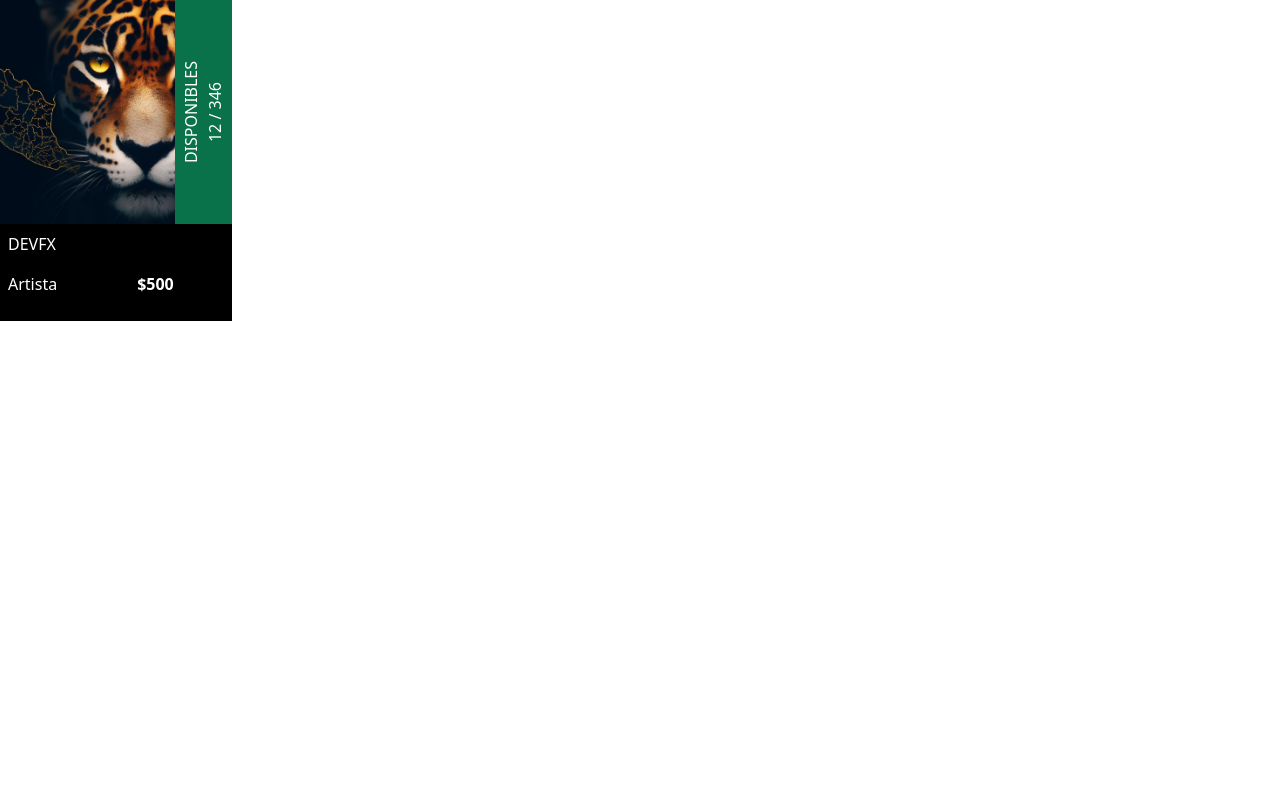
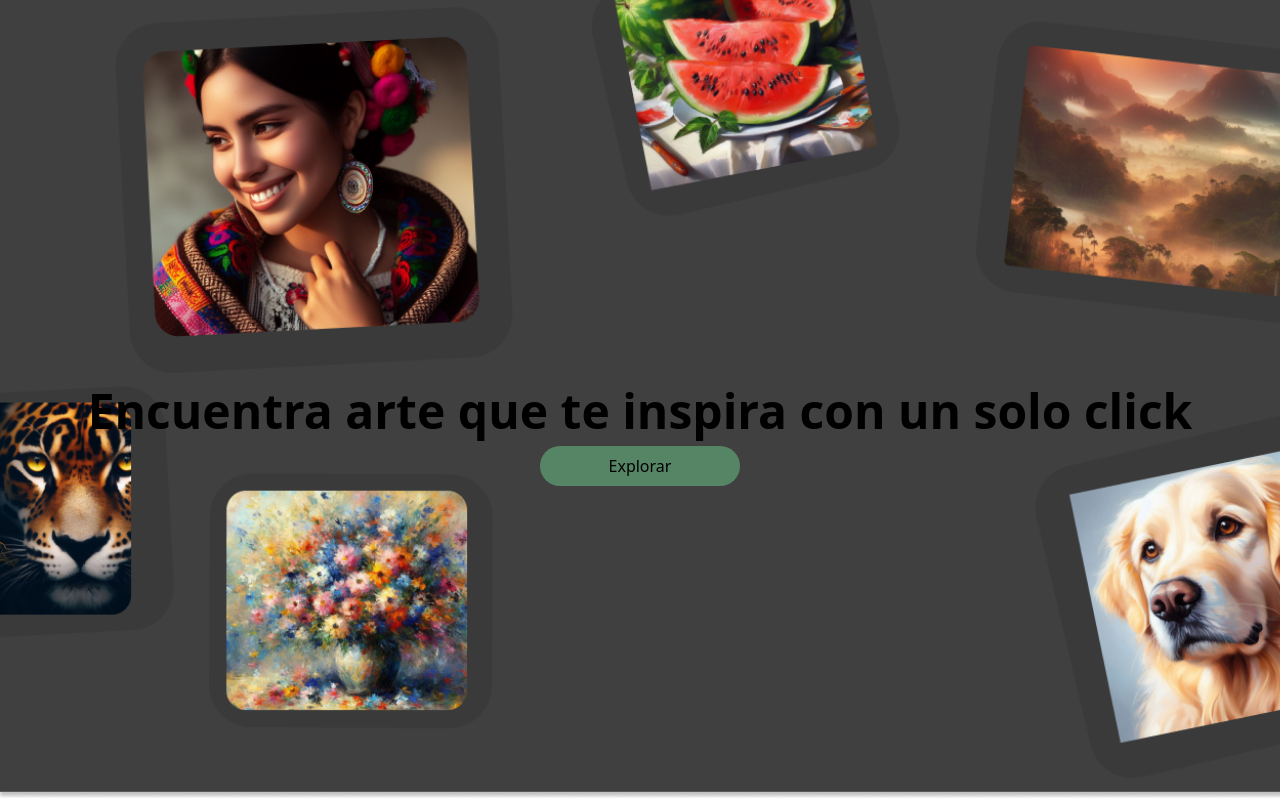
Before and after one commit to LarissaHilario/DEVFX, a React (Vite) app: page /LandingPage in a window 1280 px wide. Shown: the top 798 px of the page. Built offline with nearby package versions, Linux system fonts and the light colour scheme.

Commit message:
feat: add router and cards images

```diff
--- a/package.json
+++ b/package.json
@@ -11,7 +11,8 @@
   },
   "dependencies": {
     "react": "^18.2.0",
-    "react-dom": "^18.2.0"
+    "react-dom": "^18.2.0",
+    "react-router-dom": "^6.18.0"
   },
   "devDependencies": {
     "@types/react": "^18.2.15",
--- a/src/App.jsx
+++ b/src/App.jsx
@@ -1,14 +1,13 @@
 import React from 'react'
 import './App.css'
-import LandingPage from './pages/LandingPage'
-import CardImage from './components/CardImage'
+import AppRouter from './router/AppRouter'
 
 function App() {
 
   return (
     <>
     <div>
-   <CardImage/>
+      <AppRouter/>
     </div>
     </>
   )
--- /dev/null
+++ b/src/components/CardArtist.jsx
@@ -0,0 +1,16 @@
+import React from "react"
+
+const CardArtist =()=>{
+    return(
+        <>
+        <div className="w-full h-full">
+            <div className="w-">
+
+            </div>
+
+        </div>
+        </>
+    )
+}
+
+export default CardArtist
--- a/src/components/CardImage.jsx
+++ b/src/components/CardImage.jsx
@@ -10,7 +10,7 @@ const CardImage = () => {
                         <div className="h-[calc(100%-97px)] w-[232px] grid grid-cols-2 ">
 
                                 <div className="h-full w-[175px] ">
-                                    <img src={images.jaguar} className="h-full w-[175px] object-cover object-contain "></img>
+                                    <img src={images.jaguar} className="h-full w-[175px] object-cover  "></img>
                                 </div>
                                 <div className="w-[57px] h-full ml-[59px] bg-[#09724A] flex items-center justify-center">
                                     <h1 className=" text-center text-white rotate-[-90deg]">DISPONIBLES  12 / 346</h1>
--- a/src/components/TopNfts.jsx
+++ b/src/components/TopNfts.jsx
@@ -1,10 +1,13 @@
 import React from "react";
+import CardImage from "./CardImage";
 
 const TopNfts = () =>{
     return(
         <>
-        <div className="w-full h-full">
-
+        <div className="w-full h-screen">
+            <div className="grid grid-cols-3 gap-4">
+                <CardImage></CardImage>
+            </div>
         </div>
         </>
     )
--- a/src/pages/LandingPage.jsx
+++ b/src/pages/LandingPage.jsx
@@ -1,25 +1,20 @@
 import React from "react";
+import TopNfts from "../components/TopNfts";
 
 const LandingPage = () => {
     return (
 
-        <div className="fixed top-0 w-full h-full h-screen">
-        <div className="h-full w-full overflow-hidden">
-            {/*   */}
-            <div className="w-full h-full ">
+        <div className=" top-0 w-full h-full h-screen">
 
-                <div className="w-full h-full relative overflow-hidden">
+
+                <div className="w-full h-full">
                     {/* background */}
                     <div className="absolute z-10 h-full w-full ">
                         <div className="h-full w-full relative">
                             <div className="absolute z-10 h-full w-full bg-backLanding bg-cover  bg-no-repeat">
 
                             </div>
-                            <div className="absolute w-full h-full z-20 flex items-end">
-                                <div className="w-full h-[50%]">
 
-                                </div>
-                            </div>
                         </div>
                     </div>
                     {/* logica */}
@@ -35,10 +30,10 @@ const LandingPage = () => {
                             </div>
                         </div>
                     </div>
+
                 </div>
+               <TopNfts/>
 
-            </div>
-        </div>
     </div>
 );
 };
--- a/src/router/AppRouter.jsx
+++ b/src/router/AppRouter.jsx
@@ -0,0 +1,38 @@
+import { BrowserRouter, Route, Routes } from "react-router-dom";
+import LandingPage from "../pages/LandingPage";
+import PublicRoutes from "./PublicRouter";
+
+const AppRouter = () => {
+    return (
+      <BrowserRouter>
+        <Routes>
+          {/*<Route
+            path="/login"
+            element={
+              <PublicRoutes>
+                <Login/>
+              </PublicRoutes>
+            }
+          />
+          <Route
+            path="/Registro"
+            element={
+              <PublicRoutes>
+
+              </PublicRoutes>
+            }
+        />*/}
+          <Route
+            path="/LandingPage"
+            element={
+
+               <LandingPage/>
+
+            }
+          />
+        </Routes>
+      </BrowserRouter>
+    );
+  };
+
+  export default AppRouter;
--- /dev/null
+++ b/src/router/PrivateRouter.jsx
@@ -0,0 +1,8 @@
+import { Navigate } from 'react-router-dom';
+
+const PrivateRoutes = ({ children }) => {
+  const authState = localStorage.getItem('token');
+  return authState !== null ? children : <Navigate to={'/login'} />;
+};
+
+export default PrivateRoutes;
--- /dev/null
+++ b/src/router/PublicRouter.jsx
@@ -0,0 +1,8 @@
+import { Navigate } from 'react-router-dom';
+
+const PublicRoutes = ({ children }) => {
+  const authState = localStorage.getItem('token') || null;
+  return authState !== null ? <Navigate to={'/'} /> : children;
+};
+
+export default PublicRoutes;
```
Also changed, not shown: src/router/DashboardRouter.jsx (added, +22 -0 lines), 1 other file (tests, documents, lock files or other folders).
